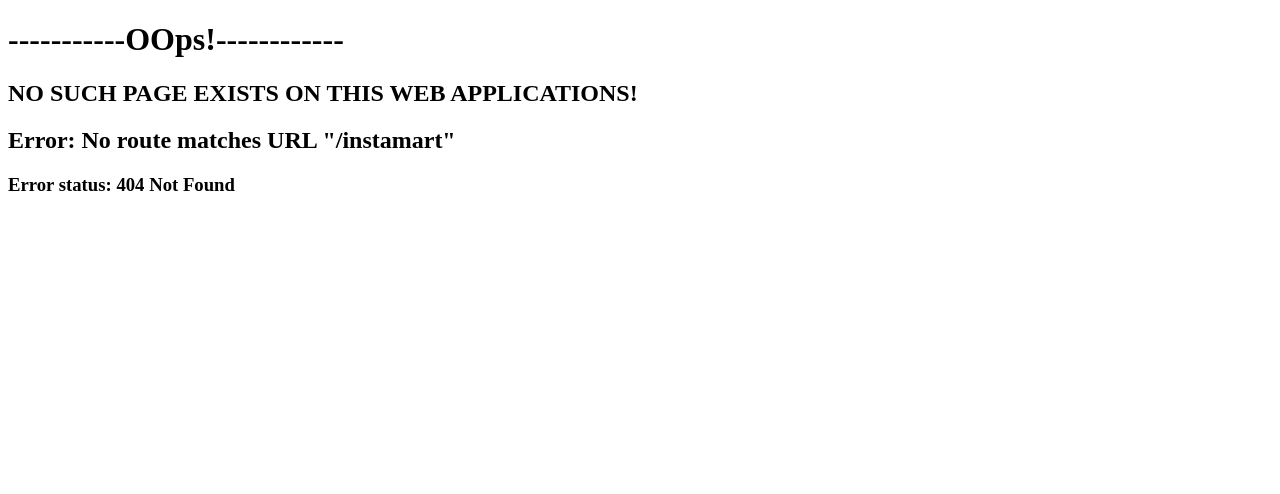
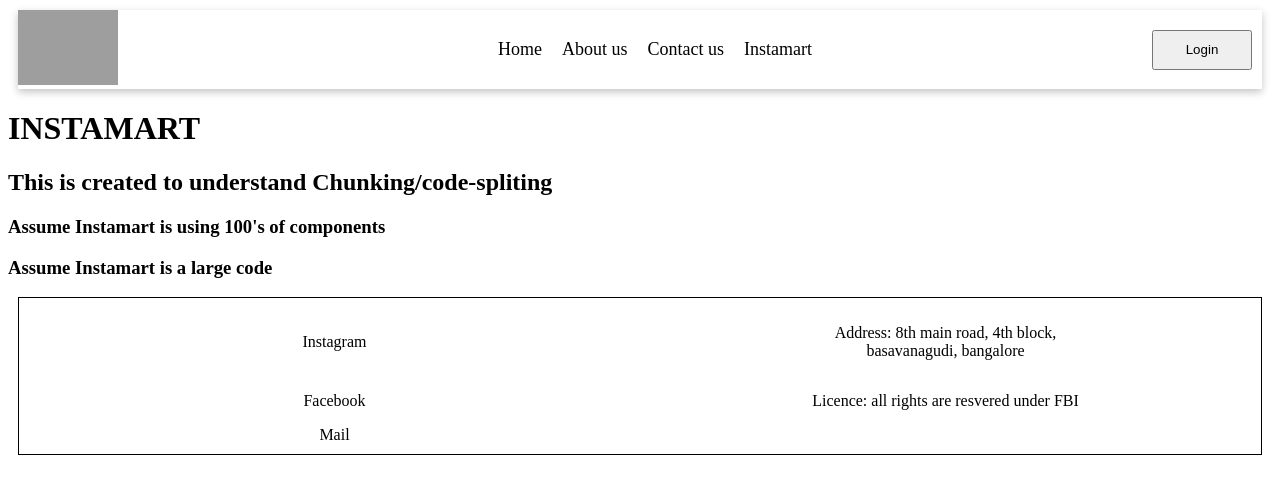
Before and after one commit to JRaghu842/React_repo, a React (Vite) app in the folder vid5_food_app/: page /instamart in a window 1280 px wide. Before the commit this address had no page. Shown: the top 494 px of the page. Built offline with nearby package versions, Linux system fonts and the light colour scheme; grey boxes are pictures that could not be loaded.

Commit message:
Lazy loading / code spliting

```diff
--- a/vid5_food_app/src/App.js
+++ b/vid5_food_app/src/App.js
@@ -1,15 +1,17 @@
-import React from "react";
+import React, { lazy, Suspense } from "react";
 import ReactDOM from "react-dom/client";
 import { createBrowserRouter, RouterProvider, Outlet } from "react-router-dom";
 
 import HeaderComponent from "./components/Header";
 import BodyComponent from "./components/Body";
 import FooterComponent from "./components/Footer";
-import About from "./components/About";
+// import About from "./components/About";
 import Contact from "./components/Contact";
 import Error from "./components/Error";
 import ResturantMenu from "./components/ResturantMenu";
 import Profile from "./components/Profile";
+import ShimmerUIComponent from "./components/shimmerui";
+// import Instamart from "./components/Instamart";
 
 // let ResturantCard = (props) => {
 //   console.log(props);
@@ -106,6 +108,10 @@
 
 // this code related to body including resturentlist, resturentCard and BodyComponent is a kind of "config driven ui" code meaning, if we just add new resturent in resturent list it will automaticlly updates the content page.
 
+let Instamart = lazy(() => import("./components/Instamart"));
+
+let About = lazy(() => import("./components/About"));
+
 let Applayout = () => {
   return (
     <>
@@ -128,7 +134,18 @@
       },
       {
         path: "/about",
-        element: <About />,
+        element: (
+          <Suspense
+            fallback={
+              <h1>
+                I can write any piece of jsx here or I can add Shimmer component
+                here also
+              </h1>
+            }
+          >
+            <About />
+          </Suspense>
+        ),
         children: [
           {
             path: "profile",
@@ -144,6 +161,14 @@
         path: "/resturant/:id",
         element: <ResturantMenu />,
       },
+      {
+        path: "/instamart",
+        element: (
+          <Suspense fallback={<ShimmerUIComponent />}>
+            <Instamart />
+          </Suspense>
+        ),
+      },
     ],
   },
 ]);
--- a/vid5_food_app/src/components/Header.js
+++ b/vid5_food_app/src/components/Header.js
@@ -29,9 +29,9 @@
           <Link to="/contact">
             <li>Contact us</li>
           </Link>
-          {/* <Link to="/cart">
-            <li>Cart</li>
-          </Link> */}
+          <Link to="/instamart">
+            <li>Instamart</li>
+          </Link>
         </ul>
       </div>
       {isLogedIn ? (
--- /dev/null
+++ b/vid5_food_app/src/components/Instamart.js
@@ -0,0 +1,12 @@
+const Instamart = () => {
+  return (
+    <div>
+      <h1>INSTAMART</h1>
+      <h2>This is created to understand Chunking/code-spliting</h2>
+      <h3>Assume Instamart is using 100's of components</h3>
+      <h3>Assume Instamart is a large code</h3>
+    </div>
+  );
+};
+
+export default Instamart;
```
